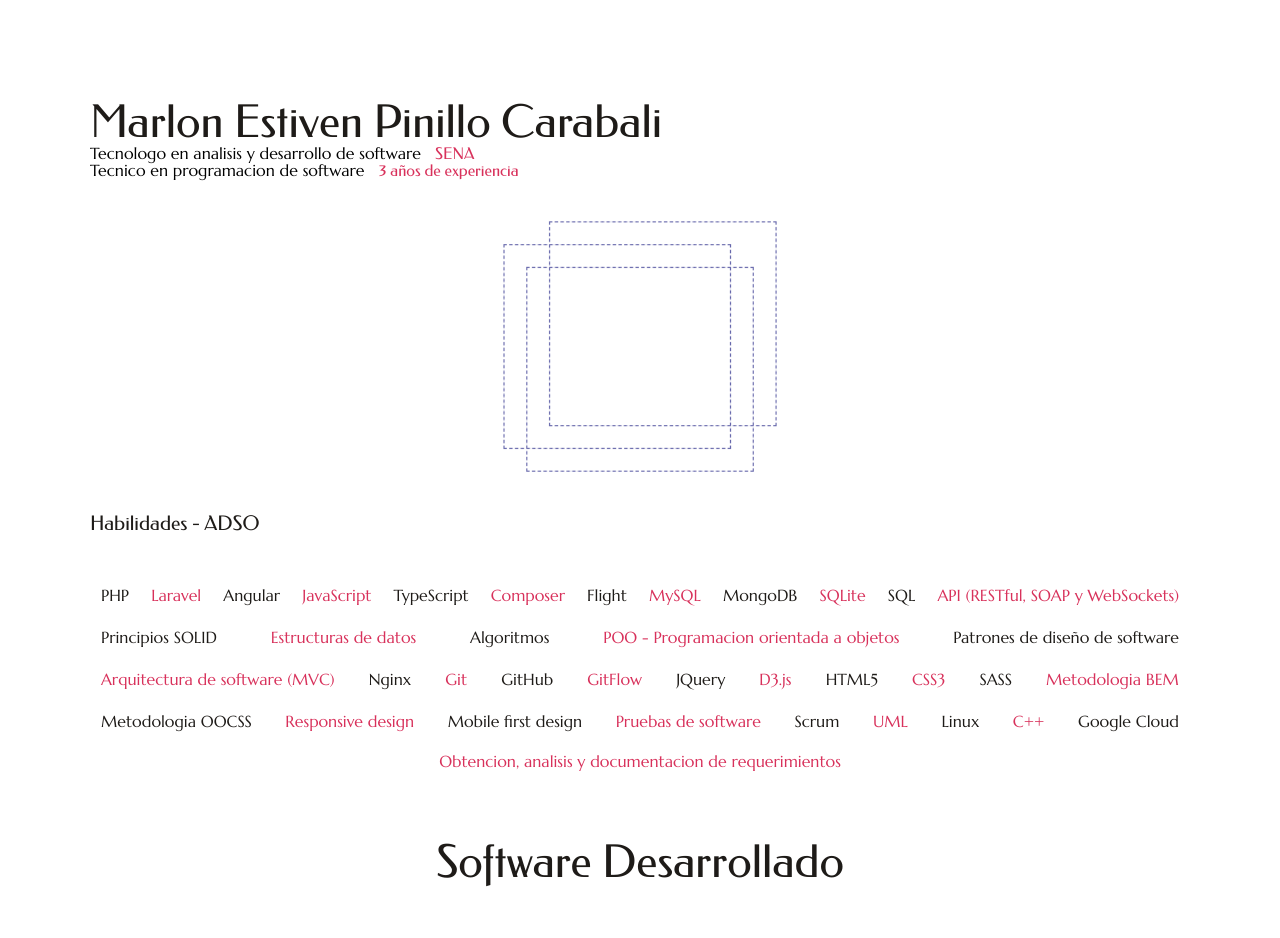
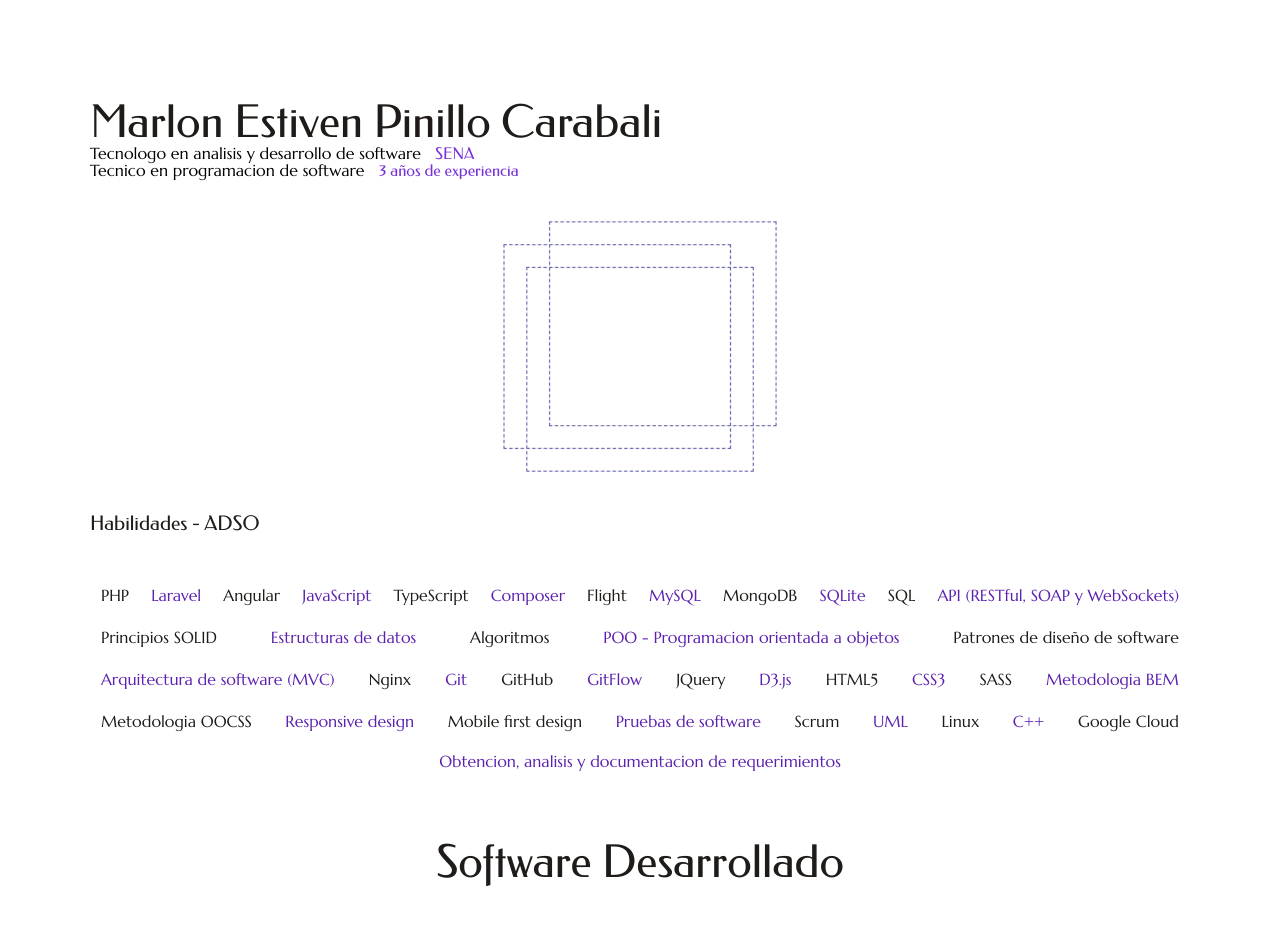
Before and after one commit to EstivenPinillo/estivenpinillo.dev, a PHP site: page / in a window 1280 px wide. Shown: the part 90-1028 px from the top of the page. Run offline with PHP 8.4, Linux system fonts and the light colour scheme.

Commit message:
feat (frontend): change color main

```diff
--- a/css/project.css
+++ b/css/project.css
@@ -51,7 +51,11 @@
   color: #D831CA;
 }
 
-.color-5632a8 {
+.color-7731D8 {
+  color: #7731D8;
+}
+
+.color-D8315B {
   color: #D8315B;
 }
 
@@ -190,7 +194,7 @@
   background-color: #ffffff;
   margin: 4px;
   bottom: 32px;
-  border: solid #D8315B;
+  border: 2px solid #7731D8;
   font-family: Federo;
 }
 .technology > img {
@@ -255,7 +259,7 @@
   margin: 2px 0px 2px 0px;
 }
 .conocimiento > li:nth-child(even) {
-  color: #D8315B;
+  color: #5C21AF;
 }
 .conocimiento > li:nth-child(even):hover {
   border: 1px solid #1E1B18;
--- a/index.php
+++ b/index.php
@@ -34,11 +34,11 @@
             </h1>
             <div>
                 <span class="font-marcellus">Tecnologo en analisis y desarrollo de software</span>
-                <span class="font-federo ml-10 color-5632a8">SENA</span>
+                <span class="font-federo ml-10 color-7731D8">SENA</span>
             </div>
             <div>
                 <span class="font-marcellus display-tecnico">Tecnico en programacion de software</span>
-                <span class="font-federo experiencia ml-10 color-5632a8">3 años de experiencia</span>
+                <span class="font-federo experiencia ml-10 color-7731D8">3 años de experiencia</span>
             </div>
         </header>
 
--- a/sass/project.scss
+++ b/sass/project.scss
@@ -64,7 +64,11 @@
     color: #D831CA;
 }
 
-.color-5632a8 {
+.color-7731D8 {
+    color: #7731D8;
+}
+
+.color-D8315B {
     color: #D8315B;
 }
 
@@ -221,7 +225,7 @@ $medium-slate-blue: #7371fcff;
 
     margin: 4px;
     bottom: 32px;
-    border: solid #D8315B;
+    border: 2px solid #7731D8;
 
     font-family: Federo;
 
@@ -297,7 +301,7 @@ $medium-slate-blue: #7371fcff;
         margin: 2px 0px 2px 0px;
 
         &:nth-child(even) {
-            color: #D8315B;
+            color: #5C21AF;
 
             &:hover {
                 border: 1px solid #1E1B18;
```
